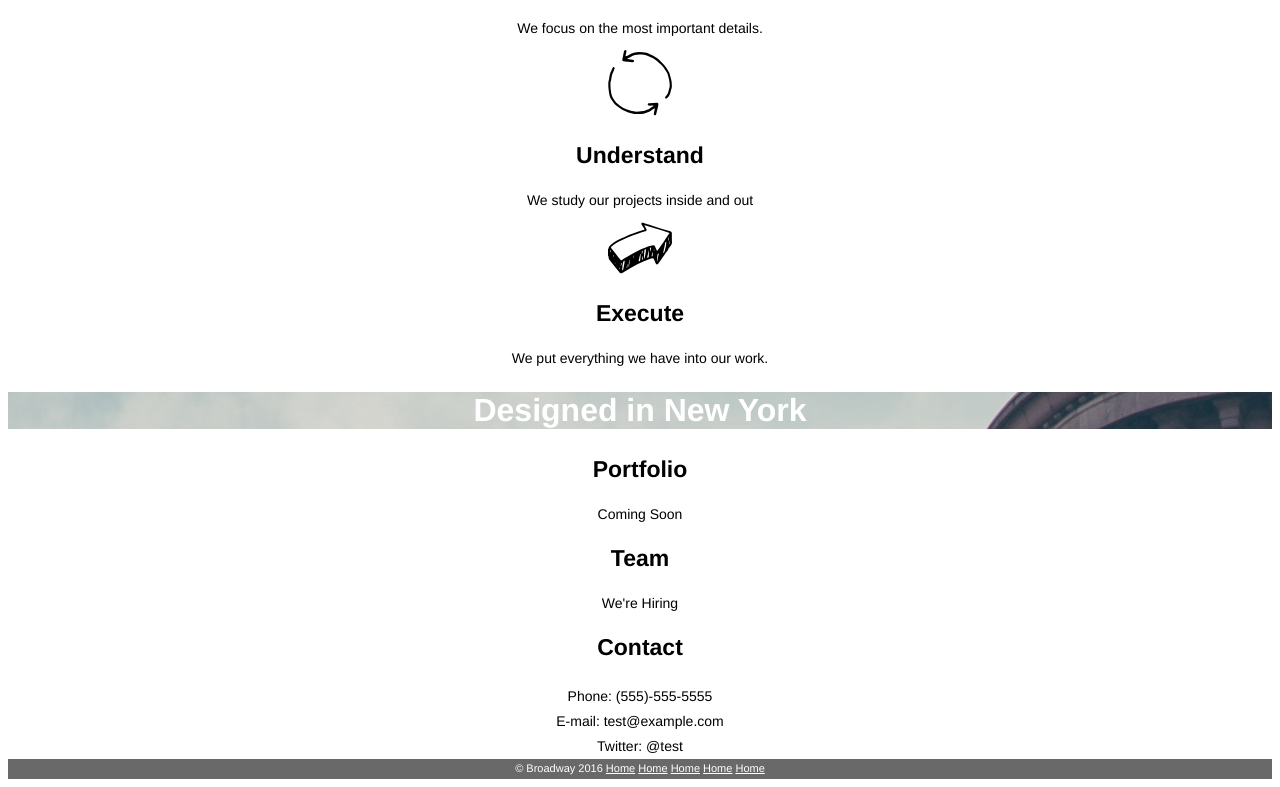
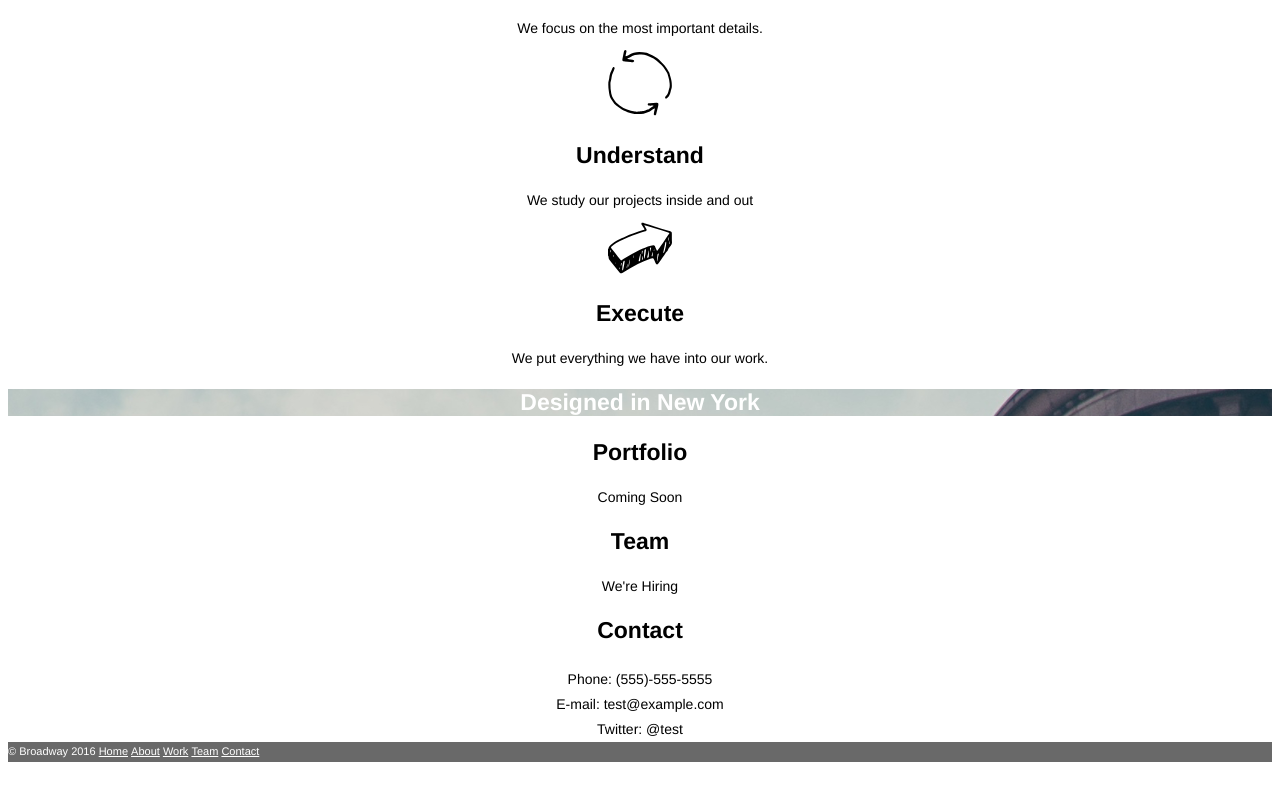
Before and after one commit to waterjunky/BroadwayDesign, a plain HTML site: page index.html in a window 1280 px wide. Shown: the part 517-1304 px from the top of the page. Drawn offline with Linux system fonts and the light colour scheme.

Commit message:
final version

```diff
--- a/index.html
+++ b/index.html
@@ -36,7 +36,7 @@
 
     <!-- Info Section -->
     <div>
-      <h2 class="info">Designed in New York</h2>
+      <h3 class="info">Designed in New York</h3>
       <h3>Portfolio</h3>
       <p>Coming Soon</p>
       <h3>Team</h3>
@@ -51,12 +51,12 @@
       <!-- Footer -->
       <footer>
         <ul class="footer">
-          <li>&copy;	Broadway 2016</li>
+          <li>&copy; Broadway 2016</li>
           <li><a href="#">Home</a></li>
-          <li><a href="#">Home</a></li>
-          <li><a href="#">Home</a></li>
-          <li><a href="#">Home</a></li>
-          <li><a href="#">Home</a></li>
+          <li><a href="#">About</a></li>
+          <li><a href="#">Work</a></li>
+          <li><a href="#">Team</a></li>
+          <li><a href="#">Contact</a></li>
         </ul>
       </footer>
 
--- a/resources/css/styles.css
+++ b/resources/css/styles.css
@@ -40,6 +40,7 @@ footer {
   font-size: 11px;
   background-color: dimgray;
   color: white;
+  text-align: left;
 }
 
 footer li {
```
